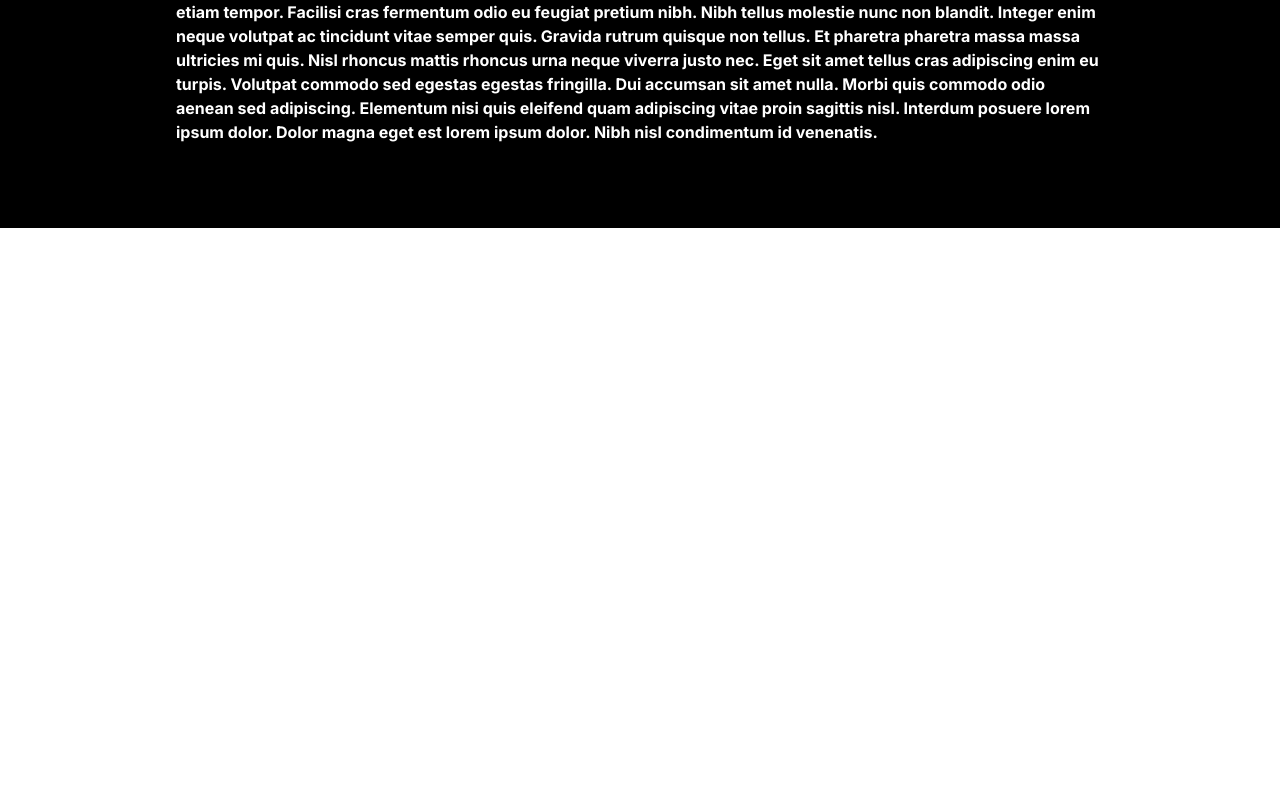
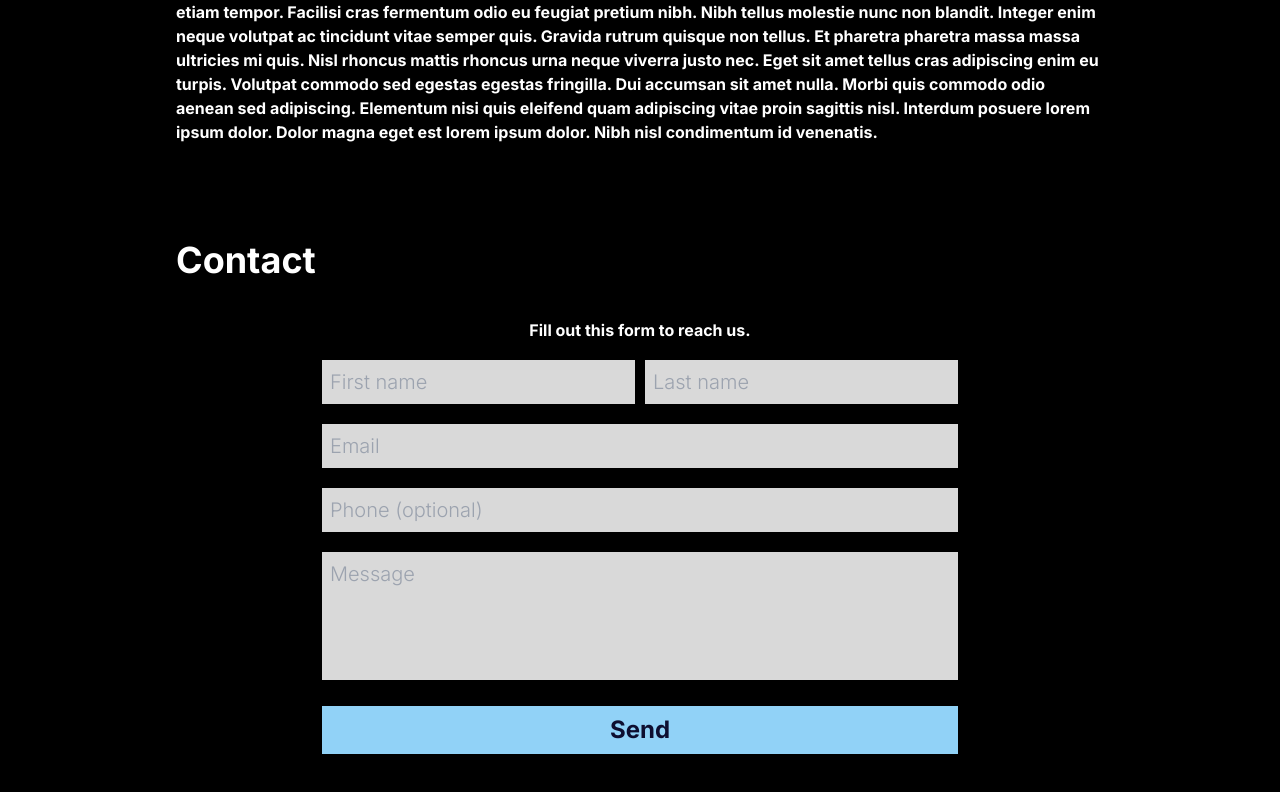
Before and after one commit to HenryAgu/DatAfrik, a React (Vite) app: page / in a window 1280 px wide. Shown: the part 2000-2792 px from the top of the page. Before the commit the page ends 2228 px from the top, so only its background shows below. Built offline with nearby package versions, Linux system fonts and the light colour scheme.

Commit message:
feat: contact component updated

```diff
--- a/src/App.jsx
+++ b/src/App.jsx
@@ -1,6 +1,7 @@
 // components
 import Home from "./Pages/Home/Home";
 import About from "./Pages/Home/components/About/About";
+import Contact from "./Pages/Home/components/Contact/Contact";
 import Sponsors from "./Pages/Home/components/Sponsors/Sponsors";
 import Navbar from "./components/Navbar/Navbar";
 
@@ -12,6 +13,7 @@ const App = () => {
       <Home/>
       <Sponsors/>
       <About/>
+      <Contact/>
     </main>
   );
 }
--- /dev/null
+++ b/src/Pages/Home/components/Contact/Contact.jsx
@@ -0,0 +1,51 @@
+import React from "react";
+
+const Contact = () => {
+  return (
+    <section className="text-white xl:p-8 xl:w-4/5 xl:my-0 xl:mx-auto pb-20">
+      <h1 className="font-bold text-3xl xl:text-4xl mb-5 xl:mb-10">Contact</h1>
+      <div className="text-center pb-20 xl:mx-10">
+        <p className="font-bold text-sm xl:text-base xl:leading-5">
+          Fill out this form to reach us.
+        </p>
+        <form action="" className="my-0 mx-auto w-full xl:w-9/12">
+          <div className="mt-5 flex flex-col xl:flex-row xl:items-center xl:justify-center xl:gap-x-2.5 mb-5">
+            <input
+              type="text"
+              placeholder="First name"
+              className="bg-gray text-darkGray font-light text-sm xl:text-xl p-2 w-full xl:w-screen outline-0 border-0 mb-5 xl:mb-0"
+            />
+            <input
+              type="text"
+              placeholder="Last name"
+              className="bg-gray text-darkGray font-light text-sm xl:text-xl p-2 w-full xl:w-screen outline-0 border-0"
+            />
+          </div>
+          <div className="mb-5">
+            <input
+              type="email"
+              placeholder="Email"
+              className="bg-gray text-darkGray font-light text-sm xl:text-xl p-2 w-full outline-0 border-0"
+            />
+          </div>
+          <div className="mb-5">
+            <input
+              type="email"
+              placeholder="Phone (optional)"
+              className="bg-gray text-darkGray font-light text-sm xl:text-xl p-2 w-full outline-0 border-0"
+            />
+          </div>
+          <div className="mb-5">
+            <textarea
+              placeholder="Message"
+              className="resize-none bg-gray text-darkGray font-light text-sm xl:text-xl p-2 w-full outline-0 border-0 min-h-32"
+            ></textarea>
+          </div>
+          <button className="bg-skyBlue text-customBlack w-full py-2 xl:px-24 font-bold xl:text-2xl">Send</button>
+        </form>
+      </div>
+    </section>
+  );
+};
+
+export default Contact;
--- a/tailwind.config.js
+++ b/tailwind.config.js
@@ -10,6 +10,9 @@ export default {
         yellow: "#FFFF00",
         skyBlue: "#91D2F7",
         gray: "#D9D9D9",
+        darkGray: "#757070",
+        skyBlue: "#91D2F7",
+        customBlack: "#0D0E30",
       },
       fontFamily:{
         inter: ['Inter', 'sans-serif']
```
